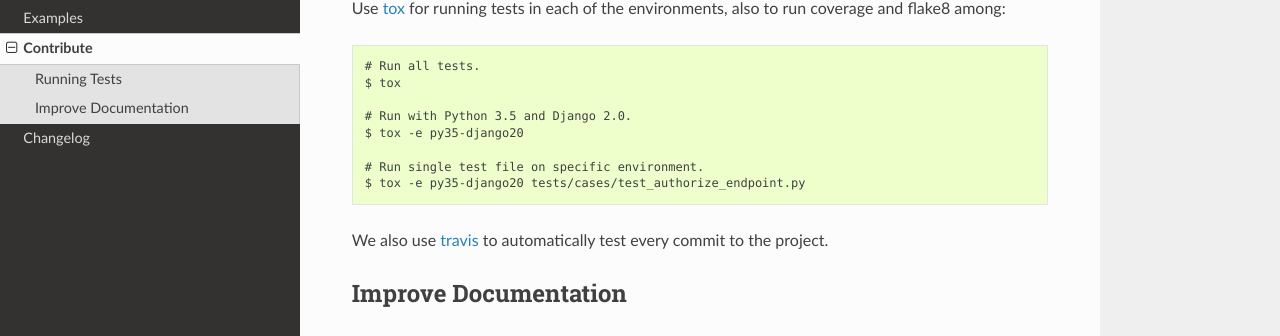
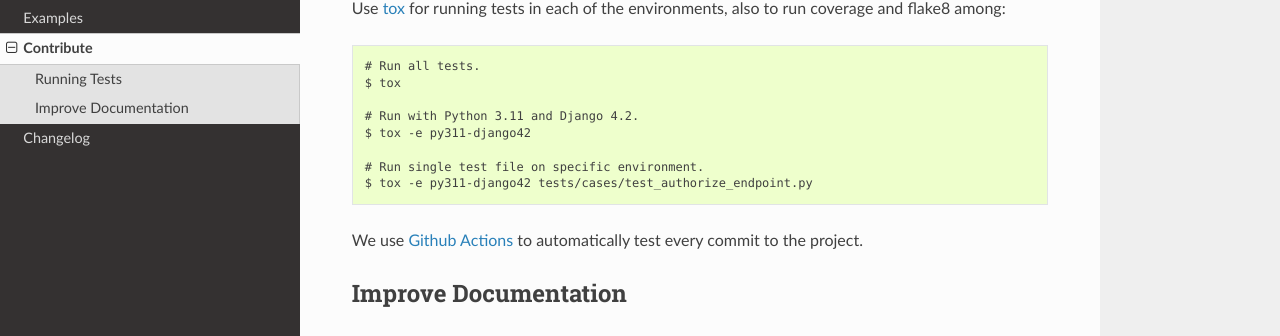
Before and after one commit to juanifioren/django-oidc-provider, a Sphinx documentation site: the page built from docs/sections/contribute.rst, in a window 1280 px wide and 1153 px high. Shown: the part 483-819 px from the top of the window. Built offline with Sphinx 7.4.7 and the Read the Docs theme 2.0.0, drawn with Linux system fonts in a browser that asks for light colours.

Commit message:
Update contribute.rst

```diff
--- a/docs/sections/contribute.rst
+++ b/docs/sections/contribute.rst
@@ -21,13 +21,13 @@ Use `tox <https://pypi.python.org/pypi/tox>`_ for running tests in each of the e
     # Run all tests.
     $ tox
 
-    # Run with Python 3.5 and Django 2.0.
-    $ tox -e py35-django20
+    # Run with Python 3.11 and Django 4.2.
+    $ tox -e py311-django42
 
     # Run single test file on specific environment.
-    $ tox -e py35-django20 tests/cases/test_authorize_endpoint.py
+    $ tox -e py311-django42 tests/cases/test_authorize_endpoint.py
 
-We also use `travis <https://travis-ci.org/juanifioren/django-oidc-provider/>`_ to automatically test every commit to the project.
+We use `Github Actions <https://github.com/juanifioren/django-oidc-provider/actions>`_ to automatically test every commit to the project.
 
 Improve Documentation
 =====================
```
